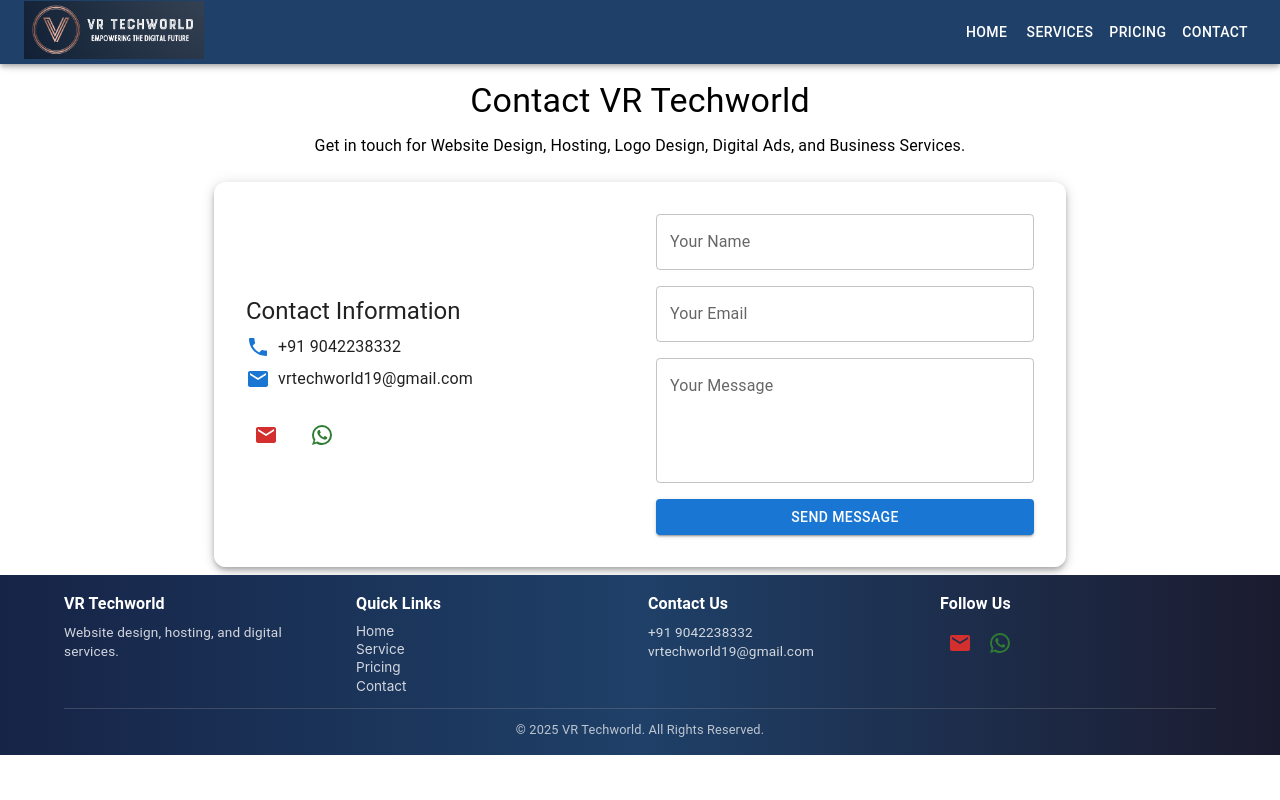
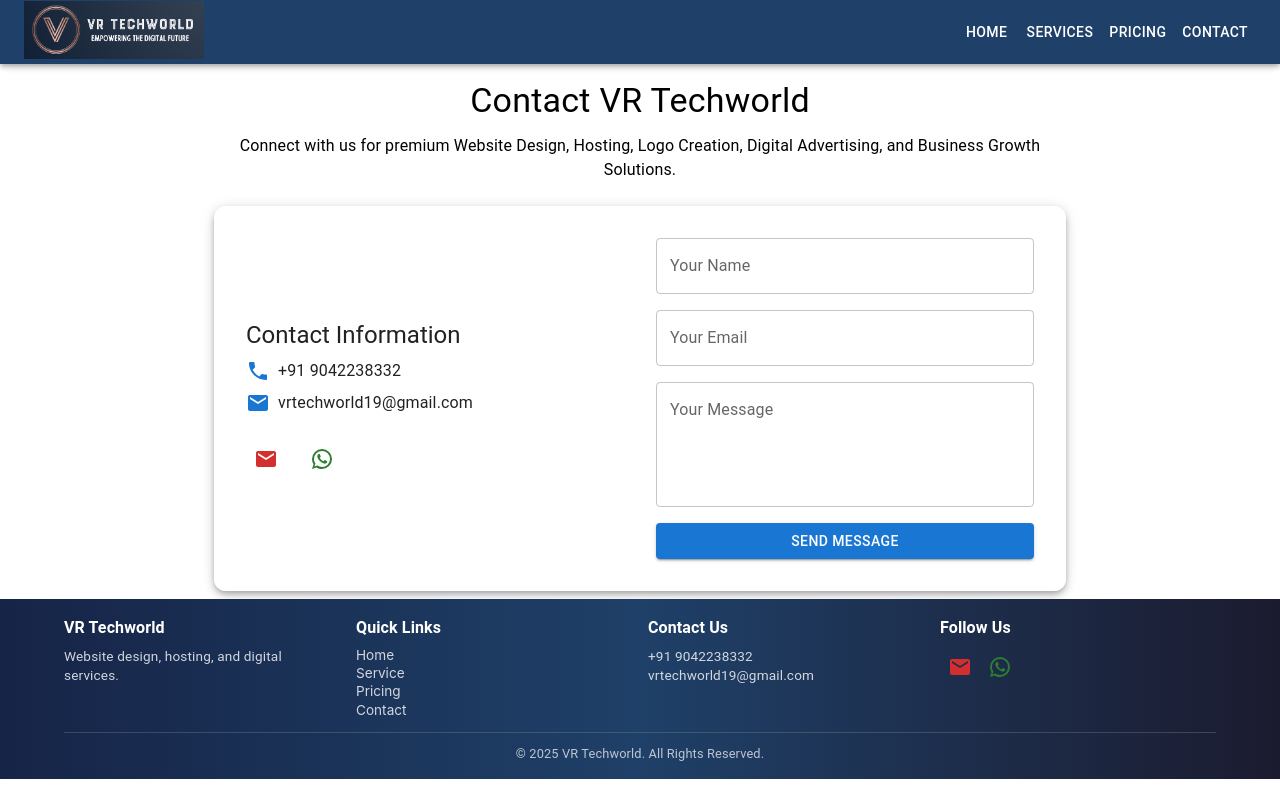
Before and after one commit to vinodreddy52/vr-techworld, a React (Create React App) app: page /contact in a window 1280 px wide. Built offline with nearby package versions, Linux system fonts and the light colour scheme.

Commit message:
Contact details added

```diff
--- a/src/pages/Contact.js
+++ b/src/pages/Contact.js
@@ -63,7 +63,7 @@
         Contact VR Techworld
       </Typography>
       <Typography align="center" sx={{ mb: 3 }}>
-        Get in touch for Website Design, Hosting, Logo Design, Digital Ads, and Business Services.
+        Connect with us for premium Website Design, Hosting, Logo Creation, Digital Advertising, and Business Growth Solutions.
       </Typography>
 
       <Card
```
